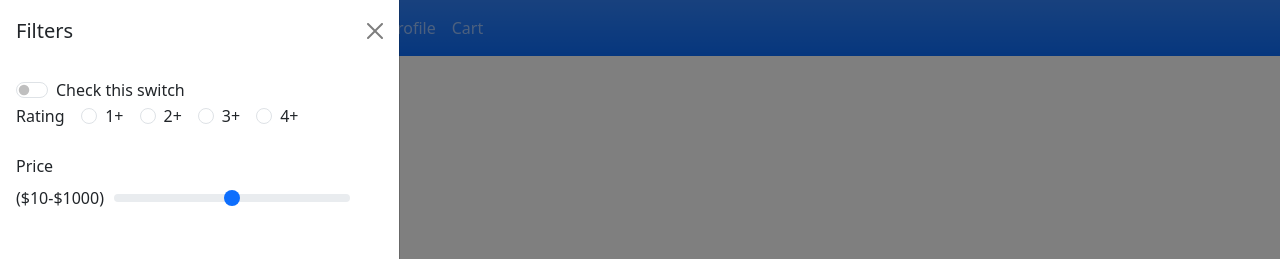
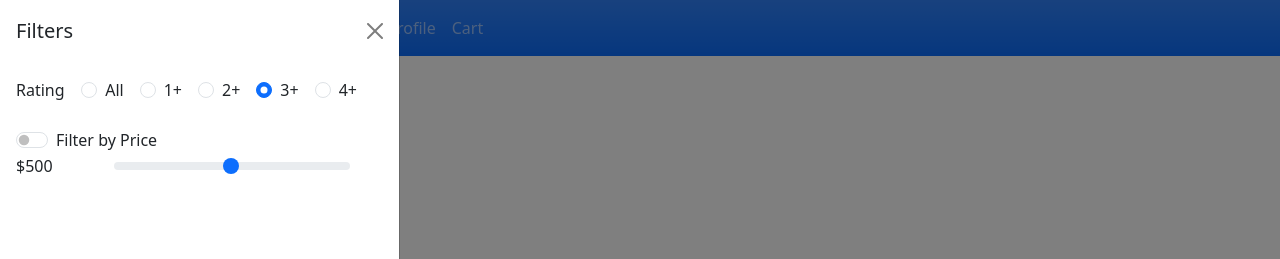
Before and after one commit to OwlHD/e-commerce-website, a React (Vite) app: page /category/1 in a window 1280 px wide. Both pictures are taken after a click on the button "Filter Products". Shown: the top 259 px of the page. Built offline with nearby package versions, Linux system fonts and the light colour scheme; no server answers.

Commit message:
Category filters working and tracking correctly

```diff
--- a/src/components/Category/CategoryQueryBar.jsx
+++ b/src/components/Category/CategoryQueryBar.jsx
@@ -5,12 +5,39 @@ import Form from 'react-bootstrap/Form';
 import Offcanvas from 'react-bootstrap/Offcanvas';
 import Dropdown from 'react-bootstrap/Dropdown';
 import { useState } from 'react';
+import { useSearchParams } from 'react-router-dom';
 
-export default function CategoryQueryBar() {
+export default function CategoryQueryBar({productsAll, setProductsAll, productsCategory, setProductsCategory}) {
     const [show, setShow] = useState(false);
-
     const handleClose = () => setShow(false);
     const handleShow = () => setShow(true);
+    const [filters, setFilters] = useState({
+            rating: '3',
+            price:500,
+            filterByPrice: 'false'
+});
+
+    function handleChange(event) {
+        if (event.target.name === 'price') {
+            setFilters(filters => ({...filters, [event.target.name]:(event.target.value*10)}))
+            console.log(filters)
+        } else {
+            setFilters(filters => ({...filters, [event.target.name]:event.target.value}))
+            console.log(filters)
+        }
+    }
+
+    function handlePriceChange(e) {
+
+        if (e.target.value==='false') {
+            setFilters(filters => ({...filters, [e.target.name]:'true'}))
+            console.log(filters)
+        } else {
+            setFilters(filters => ({...filters, [e.target.name]:'false'}))
+            console.log(filters)
+        }
+
+    }
 
     return (
         <>
@@ -53,51 +80,76 @@ export default function CategoryQueryBar() {
                 <Offcanvas.Title>Filters</Offcanvas.Title>
             </Offcanvas.Header>
             <Offcanvas.Body>
-            <Form>
-                <Form.Check
-                    type="switch"
-                    id="custom-switch"
-                    label="Check this switch"
-                />
-            </Form>
-            <div key="inline-radio" className="mb-4">
+                <Form key="inline-radio" className="mb-4" onChange={handleChange}>
                     <span>Rating&nbsp;&nbsp;&nbsp;&nbsp;</span>
                     <Form.Check
                         inline
-                    label="1+"
-                    name="group1"
+                        defaultChecked={filters.rating==='0'}
+                        label="All"
+                        name="rating"
                         type="radio"
                         id="inline-radio-1"
+                        value={'0'}
                     />
                     <Form.Check
                         inline
-                    label="2+"
-                    name="group1"
+                        defaultChecked={filters.rating==='1'}
+                        label="1+"
+                        name="rating"
                         type="radio"
-                    id="inline-radio-2"
+                        id="inline-radio-1"
+                        value={'1'}
                     />
                     <Form.Check
                         inline
-                    label="3+"
+                        defaultChecked={filters.rating==='2'}
+                        label="2+"
+                        name="rating"
                         type="radio"
-                    id="inline-radio-3"
+                        id="inline-radio-2"
+                        value={'2'}
                     />
                     <Form.Check
                         inline
+                        defaultChecked={filters.rating==='3'}
+                        label="3+"
+                        name="rating"
+                        type="radio"
+                        id="inline-radio-3"
+                        value={'3'}
+                    />
+                    <Form.Check
+                        inline
+                        defaultChecked={filters.rating==='4'}
                         label="4+"
+                        name="rating"
                         type="radio"
                         id="inline-radio-4"
+                        value={'4'}
                     />
-            </div>
+                </Form>
                 <div>
-                <Form.Label>Price</Form.Label>
-                <br />
+                    <Form.Check
+                        type="switch"
+                        id="price-filter"
+                        label="Filter by Price"
+                        name="filterByPrice"
+                        defaultChecked={filters.filterByPrice === 'true'}
+                        value={filters.filterByPrice}
+                        onChange={handlePriceChange}
+                    />
                     <Row>
                         <Col xs={3}>
-                        <span>($10-$1000)</span>
+                            <span>${filters.price}</span>
                         </Col>
                         <Col xs={8}>
-                        <Form.Range min={0} max={100} />
+                            <Form.Range
+                            min={1}
+                            max={100}
+                            defaultValue={filters.price/10}
+                            name="price"
+                            onChange={handleChange}
+                            />
                         </Col>
                     </Row>
                 </div>
--- a/src/components/Category/CategoryView.jsx
+++ b/src/components/Category/CategoryView.jsx
@@ -22,7 +22,7 @@ export default function CategoryView({id}) {
     return (
         <Row>
             <Col>
-                <CategoryQueryBar />
+                <CategoryQueryBar productsAll={productsAll} setProductsAll={setProductsAll} productsCategory={productsCategory} setProductsCategory={setProductsCategory} />
             </Col>
             <h1>{idUpper}</h1>
             {(
```
Lines whose indentation alone changed are shown as unchanged.
